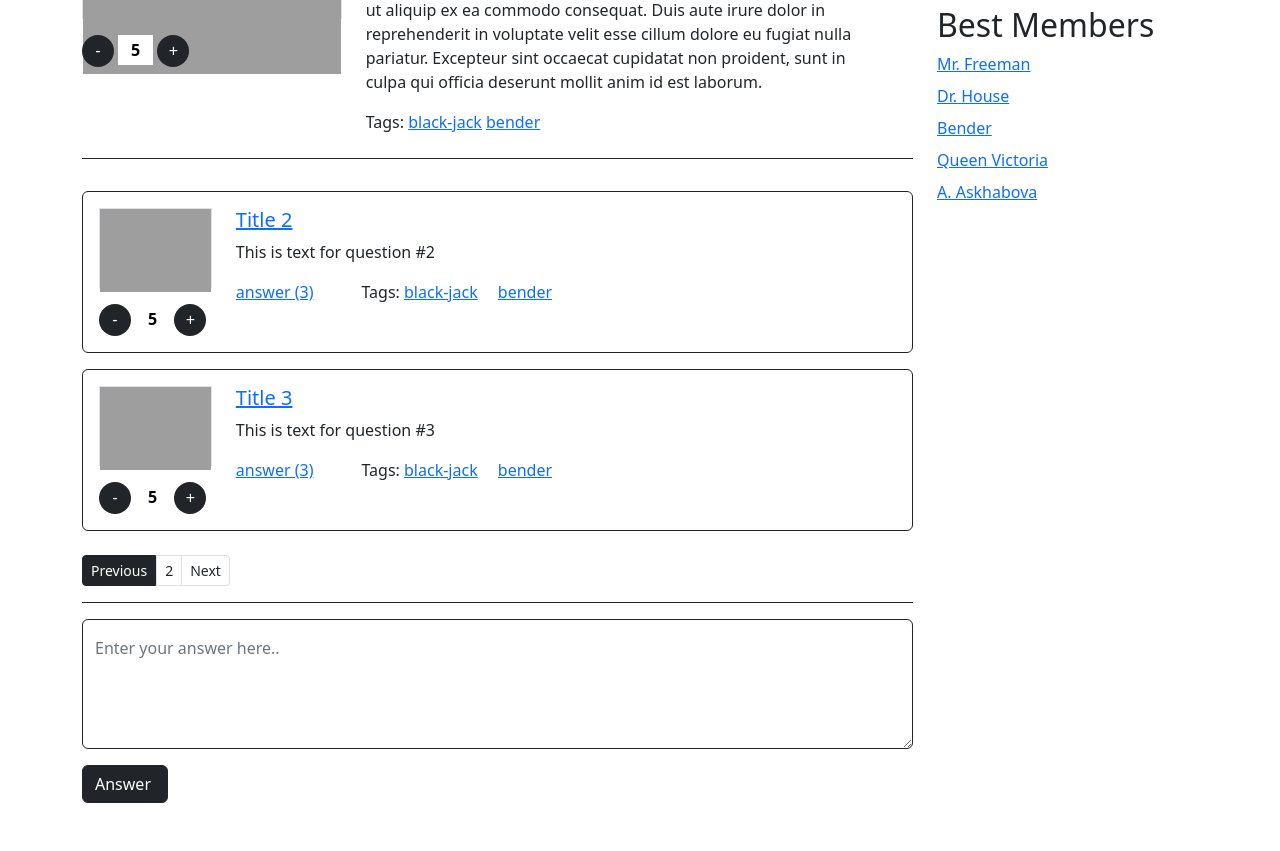
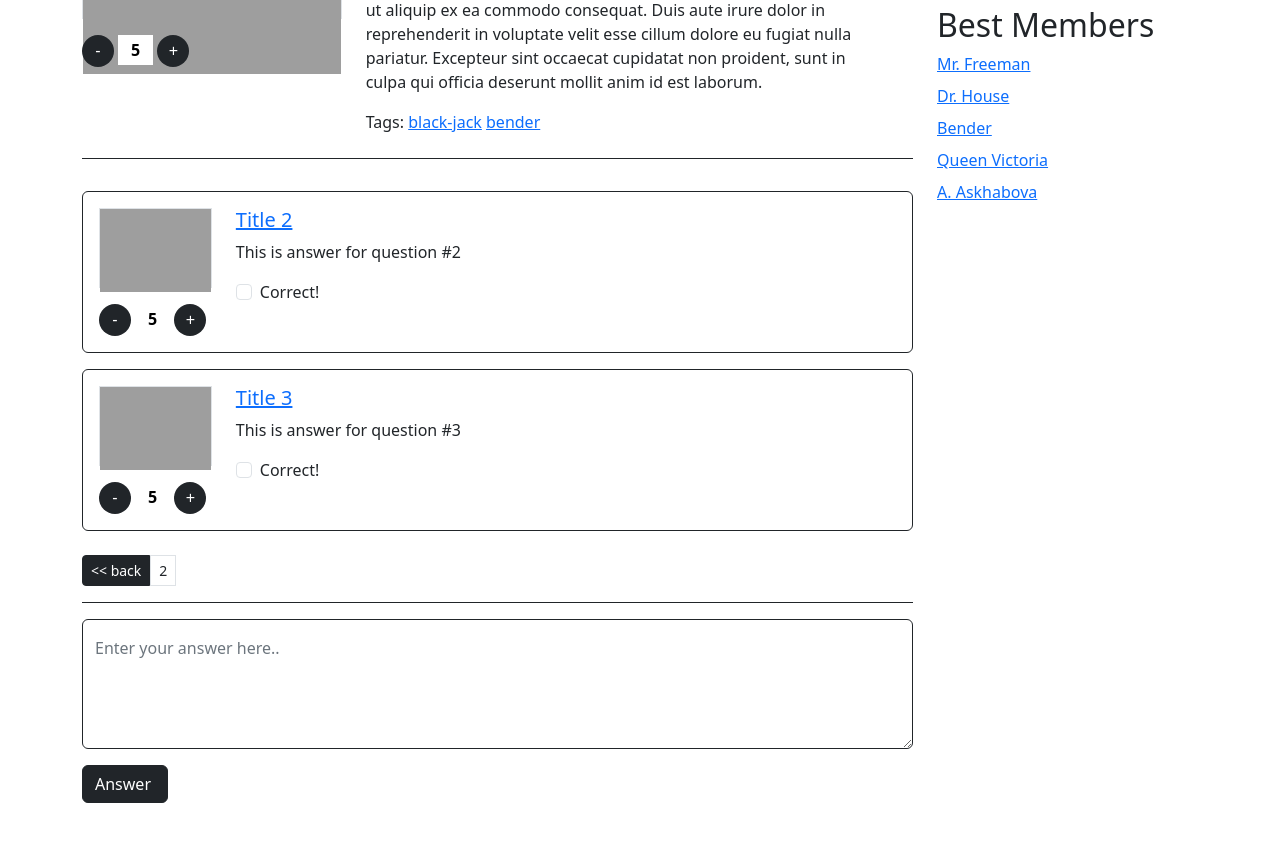
Before and after one commit to arishask/askme_askhabova, a Django app: page /question/1?page=2 in a window 1280 px wide. Shown: the part 267-1118 px from the top of the page. Run offline with Django 4.2, Linux system fonts and the light colour scheme; some libraries are stand-ins or nearby versions; grey boxes are pictures that could not be loaded.

Commit message:
task2 more finished

```diff
--- a/app/views.py
+++ b/app/views.py
@@ -11,10 +11,18 @@ QUESTIONS = [
     } for i in range(30)
 ]
 
+ANSWERS = [
+    {
+        'title': f'Title {i}',
+        'id': i,
+        'text': f'This is answer for question #{i}'
+    } for i in range(4)
+]
+
 
 def paginate(objects_list, request, per_page):
     page_num = int(request.GET.get('page', 1))
-    paginator = Paginator(QUESTIONS, per_page)
+    paginator = Paginator(objects_list, per_page)
     page = paginator.page(page_num)
     try:
         page = paginator.page(page_num)
@@ -30,30 +38,29 @@ def paginate(objects_list, request, per_page):
 def index(request):
     return render(
         request, 'index.html',
-        context={'questions': paginate(QUESTIONS, request, 5),
-                 'page_obj': paginate(QUESTIONS, request, 5)})
+        context={'questions': paginate(QUESTIONS, request, 5)})
 
 
 def hot(request):
+    hot_questions = QUESTIONS.copy()
+    hot_questions.reverse()
     return render(
         request, 'hot.html',
-        context={'questions': paginate(QUESTIONS.reverse(), request, 5),
-                 'page_obj': paginate(QUESTIONS.reverse(), request, 5)})
+        context={'questions': paginate(hot_questions, request, 5)})
 
 
 def tag(request):
     return render(
         request, 'tag.html',
-        context={'questions': paginate(QUESTIONS, request, 3),
-                 'page_obj': paginate(QUESTIONS, request, 3)})
+        context={'questions': paginate(QUESTIONS, request, 3)})
 
 
 def question(request, question_id):
     one_question = QUESTIONS[question_id]
     return render(
         request, 'one_question.html',
-        context={'questions': paginate(QUESTIONS[question_id], request, 2),
-                 'page_obj': paginate(QUESTIONS[question_id], request, 2)})
+        context={'answers': paginate(ANSWERS, request, 2),
+                 'question': one_question})
 
 
 def login(request):
--- a/templates/hot.html
+++ b/templates/hot.html
@@ -9,5 +9,5 @@
     {% for question in questions %}
         {% include './layouts/question.html' %}
     {% endfor %}
-    {% include './layouts/pagination.html' %}
-{% endblock %}
+    {% include './layouts/pagination.html' with content=questions %}
+{% endblock %}я
--- a/templates/index.html
+++ b/templates/index.html
@@ -9,5 +9,5 @@
     {% for question in questions %}
         {% include './layouts/question.html' %}
     {% endfor %}
-    {% include './layouts/pagination.html' %}
+    {% include './layouts/pagination.html' with content=questions %}
 {% endblock %}
--- /dev/null
+++ b/templates/layouts/answer.html
@@ -0,0 +1,36 @@
+{% load static %}
+
+<div>
+    <div class="d-flex flex-column gap-3">
+        <div class="card w-100 mt-3 border-dark" style="width: 18rem;">
+            <div class="card-body">
+                <div class="row">
+                    <div class="col-2">
+                        <div class="border mb-3" style="height: 80px">
+                            <img src="../static/img/questionImg.jpg" alt="Avatar" class="img-fluid">
+                        </div>
+                        <div class="counter-button mt-1">
+                            <span class="minus bg-dark align-content-center">-</span>
+                            <input type="number" class="count" name="counter-button" value="5">
+                            <span class="plus bg-dark align-content-center">+</span>
+                        </div>
+                    </div>
+                    <div class="col-10">
+                        <h5 class="card-title">
+                            <a href="{% url "one_question" answer.id %}">{{ answer.title }}</a>
+                        </h5>
+                        <p class="card-text">{{ answer.text }}</p>
+                        <div class="d-flex gap-5">
+                            <div class="form-check">
+                                <input class="form-check-input" type="checkbox" value="" id="flexCheckDefault">
+                                <label class="form-check-label" for="flexCheckDefault">
+                                    Correct!
+                                </label>
+                            </div>
+                        </div>
+                    </div>
+                </div>
+            </div>
+        </div>
+    </div>
+</div>
--- a/templates/layouts/pagination.html
+++ b/templates/layouts/pagination.html
@@ -2,15 +2,15 @@
 
 <nav aria-label="..." class="mt-4">
     <ul class="pagination pagination-sm">
-        {% if page_obj.has_previous %}
+        {% if content.has_previous %}
             <li class="page-item active" aria-current="page">
-                <a class="page-link bg-dark border-dark" href="?page={{ page_obj.previous_page_number }}">Previous</a>
+                <a class="page-link bg-dark border-dark" href="?page={{ content.previous_page_number }}"> << back </a>
             </li>
         {% endif %}
 
-        <li class="page-item page-link text-dark">{{ page_obj.number }}</li>
-        {% if page_obj.has_next %}
-            <li class="page-item"><a class="page-link text-dark" href="?page={{ page_obj.next_page_number }}">Next</a>
+        <li class="page-item page-link text-dark">{{ content.number }}</li>
+        {% if content.has_next %}
+            <li class="page-item"><a class="page-link text-dark" href="?page={{ content.next_page_number }}"> next >> </a>
             </li>
         {% endif %}
 
--- a/templates/one_question.html
+++ b/templates/one_question.html
@@ -39,10 +39,10 @@
         </div>
     </div>
     <hr>
-     {% for question in questions %}
-        {% include './layouts/question.html' %}
+     {% for answer in answers %}
+        {% include './layouts/answer.html' %}
     {% endfor %}
-    {% include './layouts/pagination.html' %}
+    {% include './layouts/pagination.html' with content=answers %}
     <hr>
     <div class="form-floating mt-3 mb-3">
         <textarea class="form-control border-dark" placeholder="Leave a comment here" id="floatingTextarea1"
--- a/templates/tag.html
+++ b/templates/tag.html
@@ -8,5 +8,5 @@
      {% for question in questions %}
         {% include './layouts/question.html' %}
     {% endfor %}
-    {% include './layouts/pagination.html' %}
+    {% include './layouts/pagination.html' with content=questions %}
 {% endblock %}
```
